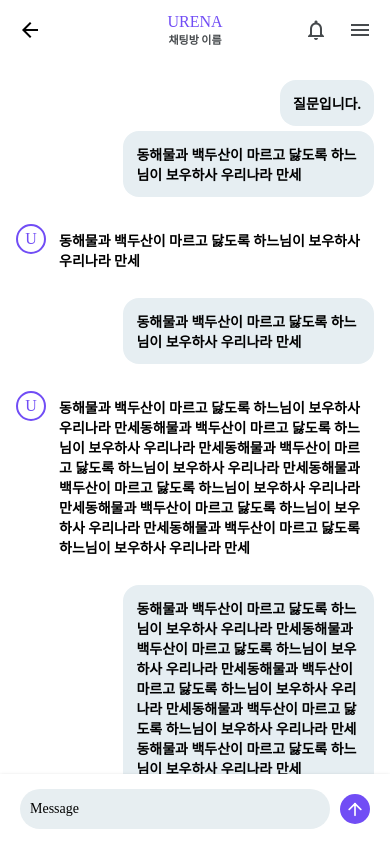
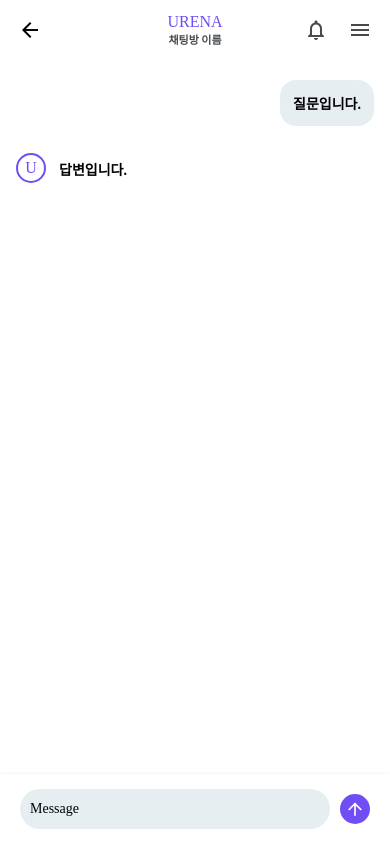
Before and after one commit to LeeJS9856/ioBro_urena, a React Native app in the folder frontend/: screen /Chat in a window 390 px wide. Built offline with nearby package versions, Linux system fonts and the light colour scheme.

Commit message:
Feat: ChatInput기능 추가

```diff
--- a/frontend/src/components/Inputs/ChatInput.tsx
+++ b/frontend/src/components/Inputs/ChatInput.tsx
@@ -4,18 +4,20 @@ import Icon from 'react-native-vector-icons/Feather';
 
 interface ChatInputProps {
   value: string;
-//   onChangeText: (text: string) => void;
+  onChangeText: (text: string) => void;
+  onPress: ()=>void;
 }
 
-const ChatInput: React.FC<ChatInputProps> = ({ value }) => {
+const ChatInput: React.FC<ChatInputProps> = ({ value, onChangeText, onPress }) => {
   return (
     <View style={styles.inputContainer}>
         <TextInput
             style={styles.input}
             placeholder='Message'
             value={value}
+            onChangeText={onChangeText}
         />
-        <TouchableOpacity style={styles.sendButton}>
+        <TouchableOpacity style={styles.sendButton} onPress={onPress}>
             <Icon name='arrow-up' size={20} style={styles.sendIcon}/>
         </TouchableOpacity>
     </View>
--- a/frontend/src/pages/Chat/Chat.tsx
+++ b/frontend/src/pages/Chat/Chat.tsx
@@ -1,4 +1,4 @@
-import React from 'react';
+import React, { useState } from 'react';
 import { SafeAreaView, View, ScrollView } from 'react-native';
 import TopNavigation from '../../components/Navigation/TopNavigation';
 import QuestionBalloon from '../../components/Balloons/QuestionBalloon';
@@ -7,23 +7,34 @@ import ChatInput from '../../components/Inputs/ChatInput';
 import Styles from '../../styles/Styles';
 
 const Chat: React.FC = () => {
-// const [question, setQuestion] = useState('');
-const question = '';
+  const [question, setQuestion] = useState('');
+  const [sampleQnA, setSampleQnA] = useState([{Q: '질문입니다.'}, {A: '답변입니다.'}]);
+  const handleQuestion = () => {
+    setSampleQnA(prevQnA => [...prevQnA, {Q: question}]);
+    setSampleQnA(prevQnA => [...prevQnA, {A: '답변입니다.'}]);
+    setQuestion('');
+  };
+
 
   return (
     <SafeAreaView style={Styles.background}>
       <TopNavigation styleType={2}/>
       <ScrollView>
         <View style={Styles.startContainer}>
-          <QuestionBalloon text={"질문입니다."}/>
-          <QuestionBalloon text={"동해물과 백두산이 마르고 닳도록 하느님이 보우하사 우리나라 만세"}/>
-          <AnswerBalloon text={"동해물과 백두산이 마르고 닳도록 하느님이 보우하사 우리나라 만세"}/>
-          <QuestionBalloon text={"동해물과 백두산이 마르고 닳도록 하느님이 보우하사 우리나라 만세"}/>
-          <AnswerBalloon text={"동해물과 백두산이 마르고 닳도록 하느님이 보우하사 우리나라 만세동해물과 백두산이 마르고 닳도록 하느님이 보우하사 우리나라 만세동해물과 백두산이 마르고 닳도록 하느님이 보우하사 우리나라 만세동해물과 백두산이 마르고 닳도록 하느님이 보우하사 우리나라 만세동해물과 백두산이 마르고 닳도록 하느님이 보우하사 우리나라 만세동해물과 백두산이 마르고 닳도록 하느님이 보우하사 우리나라 만세"}/>
-          <QuestionBalloon text={"동해물과 백두산이 마르고 닳도록 하느님이 보우하사 우리나라 만세동해물과 백두산이 마르고 닳도록 하느님이 보우하사 우리나라 만세동해물과 백두산이 마르고 닳도록 하느님이 보우하사 우리나라 만세동해물과 백두산이 마르고 닳도록 하느님이 보우하사 우리나라 만세동해물과 백두산이 마르고 닳도록 하느님이 보우하사 우리나라 만세"}/>
+          {sampleQnA.map((item, index)=> {
+            if(item.Q) {
+              return <QuestionBalloon key={index} text={item.Q}/>;
+            }
+            else if(item.A) {
+              return <AnswerBalloon key={index} text={item.A}/>;
+            }
+          })}
         </View>
       </ScrollView>
-      <ChatInput value={question}/>
+      <ChatInput
+        value={question}
+        onChangeText={setQuestion}
+        onPress={handleQuestion} />
     </SafeAreaView>
   );
 };
```
